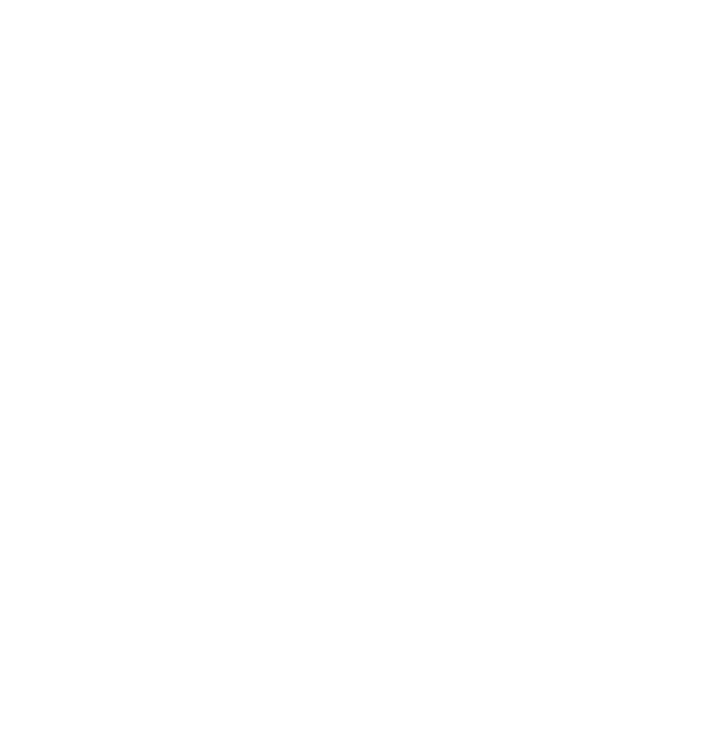
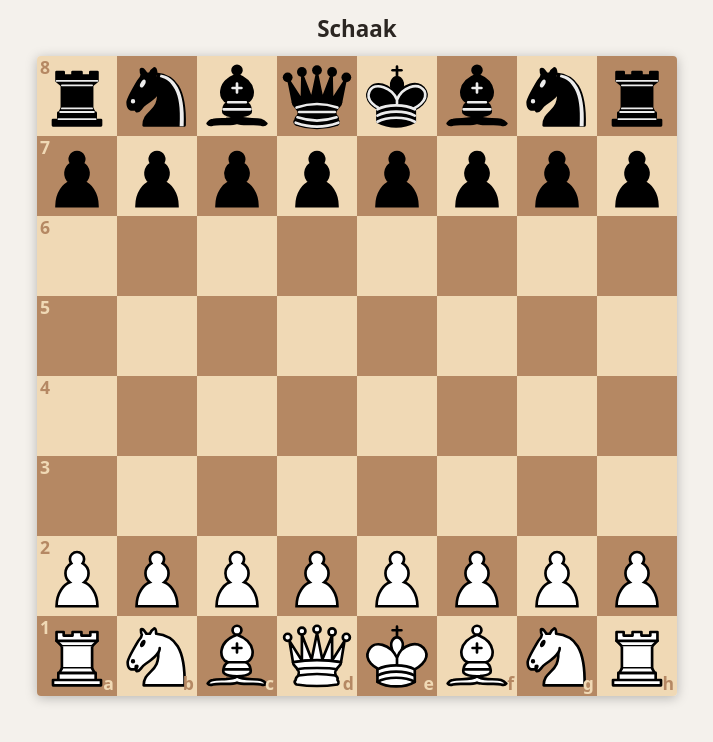
Before and after one commit to ardjankok/schaak, a website: page index.html in a window 1280 px wide. Shown: the whole page, without its empty margins (283-996 px from the left). Drawn offline with Linux system fonts and the light colour scheme.

Commit message:
Schaakbord met stukken in de beginstelling
Co-Authored-By: Claude Opus 5.5 <noreply@anthropic.com>

```diff
--- /dev/null
+++ b/css/style.css
@@ -0,0 +1,106 @@
+:root {
+  --square-light: #f0d9b5;
+  --square-dark: #b58863;
+  --bg: #f4f1ec;
+  --text: #2b2622;
+  --header-height: 56px;
+  --gutter: 16px;
+}
+
+@media (prefers-color-scheme: dark) {
+  :root {
+    --bg: #1f1d1b;
+    --text: #ece6de;
+  }
+}
+
+* {
+  box-sizing: border-box;
+}
+
+html,
+body {
+  margin: 0;
+  background: var(--bg);
+  color: var(--text);
+  font-family: system-ui, -apple-system, "Segoe UI", Roboto, sans-serif;
+}
+
+header {
+  height: var(--header-height);
+  display: flex;
+  align-items: center;
+  justify-content: center;
+}
+
+h1 {
+  margin: 0;
+  font-size: 1.4rem;
+  font-weight: 600;
+}
+
+main {
+  display: flex;
+  justify-content: center;
+  padding: 0 calc(var(--gutter) / 2) calc(var(--gutter) / 2);
+}
+
+.board {
+  --size: min(100vw - var(--gutter), 100dvh - var(--header-height) - var(--gutter), 640px);
+  width: var(--size);
+  aspect-ratio: 1;
+  display: grid;
+  grid-template-columns: repeat(8, 1fr);
+  grid-template-rows: repeat(8, 1fr);
+  border-radius: 4px;
+  overflow: hidden;
+  box-shadow: 0 2px 12px rgb(0 0 0 / 0.25);
+  touch-action: manipulation;
+  user-select: none;
+}
+
+.square {
+  position: relative;
+}
+
+.square.light {
+  background: var(--square-light);
+}
+
+.square.dark {
+  background: var(--square-dark);
+}
+
+.piece {
+  display: block;
+  width: 100%;
+  height: 100%;
+  user-select: none;
+  -webkit-user-drag: none;
+}
+
+.coord {
+  position: absolute;
+  font-size: max(9px, calc(var(--size) / 8 * 0.22));
+  font-weight: 600;
+  line-height: 1;
+  pointer-events: none;
+}
+
+.coord.rank {
+  top: 3px;
+  left: 3px;
+}
+
+.coord.file {
+  right: 3px;
+  bottom: 3px;
+}
+
+.square.light .coord {
+  color: var(--square-dark);
+}
+
+.square.dark .coord {
+  color: var(--square-light);
+}
--- a/index.html
+++ b/index.html
@@ -1 +1,19 @@
-<!doctype html><html lang="nl"><head><meta charset="utf-8"><title>Schaak</title></head><body></body></html>
+<!doctype html>
+<html lang="nl">
+<head>
+  <meta charset="utf-8">
+  <meta name="viewport" content="width=device-width, initial-scale=1">
+  <title>Schaak</title>
+  <link rel="icon" type="image/svg+xml" href="assets/pieces/wN.svg">
+  <link rel="stylesheet" href="css/style.css">
+</head>
+<body>
+  <header>
+    <h1>Schaak</h1>
+  </header>
+  <main>
+    <div id="board" class="board" aria-label="Schaakbord"></div>
+  </main>
+  <script type="module" src="src/main.js"></script>
+</body>
+</html>
--- /dev/null
+++ b/src/board-view.js
@@ -0,0 +1,80 @@
+// Tekent het schaakbord in de pagina.
+
+const FILES = 'abcdefgh';
+
+const NAMES = {
+  k: { name: 'koning', article: 'de' },
+  q: { name: 'dame', article: 'de' },
+  r: { name: 'toren', article: 'de' },
+  b: { name: 'loper', article: 'de' },
+  n: { name: 'paard', article: 'het' },
+  p: { name: 'pion', article: 'de' },
+};
+
+const isWhitePiece = (piece) => piece === piece.toUpperCase();
+
+/** Veldnamen in tekenvolgorde: van linksboven naar rechtsonder. */
+export function squareOrder(orientation = 'white') {
+  const ranks = orientation === 'black' ? [1, 2, 3, 4, 5, 6, 7, 8] : [8, 7, 6, 5, 4, 3, 2, 1];
+  const files = orientation === 'black' ? [...FILES].reverse() : [...FILES];
+  return ranks.flatMap((rank) => files.map((file) => `${file}${rank}`));
+}
+
+/** a1 is donker, h1 is licht. */
+export function isLightSquare(square) {
+  const fileIndex = FILES.indexOf(square[0]);
+  const rank = Number(square[1]);
+  return (fileIndex + rank) % 2 === 0;
+}
+
+/** Relatief pad naar het plaatje van een stuk, bijvoorbeeld 'K' -> 'assets/pieces/wK.svg'. */
+export function pieceImage(piece) {
+  const color = isWhitePiece(piece) ? 'w' : 'b';
+  return `assets/pieces/${color}${piece.toUpperCase()}.svg`;
+}
+
+/** Nederlandse naam van een stuk, bijvoorbeeld 'n' -> 'zwart paard'. */
+export function pieceName(piece) {
+  const { name, article } = NAMES[piece.toLowerCase()];
+  const white = isWhitePiece(piece);
+  const adjective = article === 'het' ? (white ? 'wit' : 'zwart') : (white ? 'witte' : 'zwarte');
+  return `${adjective} ${name}`;
+}
+
+/**
+ * Vervangt de inhoud van `container` door 64 velden met de stukken erop.
+ * @param {HTMLElement} container
+ * @param {Record<string, string>} pieces veldnaam -> FEN-letter
+ * @param {{ orientation?: 'white' | 'black' }} [options]
+ */
+export function renderBoard(container, pieces, { orientation = 'white' } = {}) {
+  const squares = squareOrder(orientation).map((square, index) => {
+    const el = document.createElement('div');
+    el.className = `square ${isLightSquare(square) ? 'light' : 'dark'}`;
+    el.dataset.square = square;
+
+    const piece = pieces[square];
+    if (piece) {
+      const img = document.createElement('img');
+      img.className = 'piece';
+      img.src = pieceImage(piece);
+      img.alt = pieceName(piece);
+      img.draggable = false;
+      el.append(img);
+    }
+
+    if (index >= 56) el.append(coordinate('file', square[0]));
+    if (index % 8 === 0) el.append(coordinate('rank', square[1]));
+    return el;
+  });
+
+  container.replaceChildren(...squares);
+}
+
+function coordinate(kind, text) {
+  const span = document.createElement('span');
+  span.className = `coord ${kind}`;
+  span.textContent = text;
+  span.setAttribute('aria-hidden', 'true');
+  return span;
+}
--- /dev/null
+++ b/src/main.js
@@ -0,0 +1,4 @@
+import { START_FEN, boardFromFen } from './fen.js';
+import { renderBoard } from './board-view.js';
+
+renderBoard(document.getElementById('board'), boardFromFen(START_FEN));
```
Also changed, not shown: CREDITS.md (added, +8 -0 lines), tests/board-view.test.js (added, +50 -0 lines), assets/pieces/bB.svg (added), assets/pieces/bK.svg (added), assets/pieces/bN.svg (added), assets/pieces/bP.svg (added), assets/pieces/bQ.svg (added), assets/pieces/bR.svg (added), assets/pieces/wB.svg (added), assets/pieces/wK.svg (added), assets/pieces/wN.svg (added), assets/pieces/wP.svg (added), assets/pieces/wQ.svg (added), assets/pieces/wR.svg (added).
